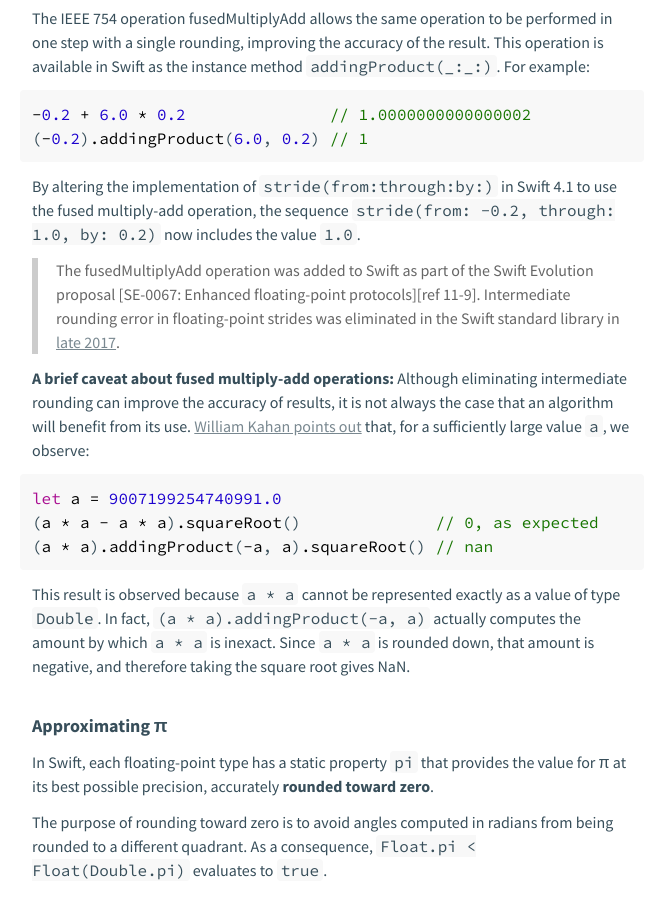
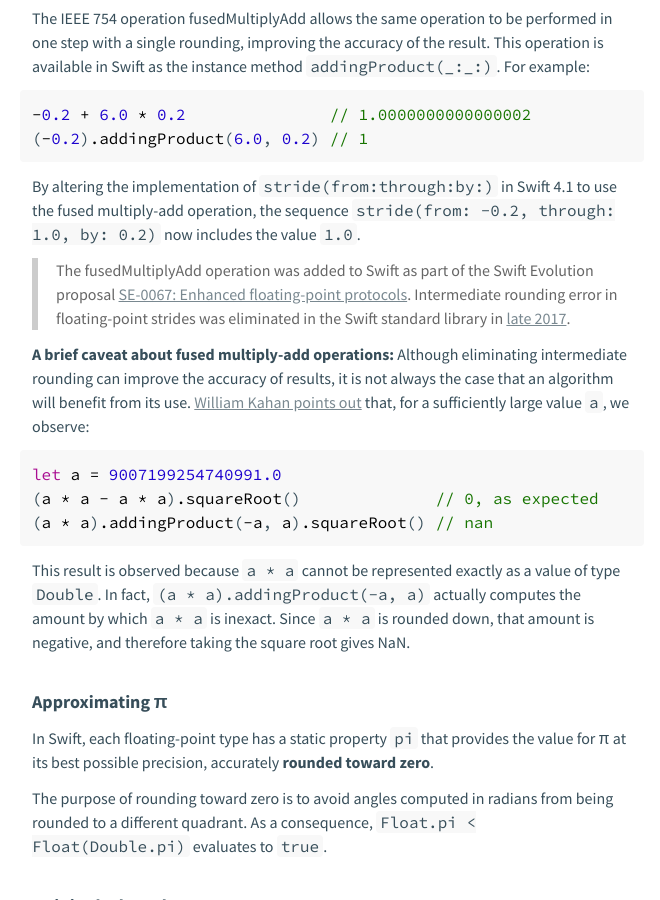
Before and after one commit to xwu/xwu-swift-numerics, a Jekyll site: the page built from fp-part-2.md, in a window 1280 px wide and 900 px high, scrolled down 2298 px. Shown: the whole window, without its empty margins (308-968 px from the left). Built offline with Jekyll 4.4.1, drawn with Linux system fonts in a browser that asks for light colours; our own code applies the rules of GitHub Pages for plain Markdown files; part of the change alters nothing that is shown.

```diff
--- a/fp-part-2.md
+++ b/fp-part-2.md
@@ -146,6 +146,7 @@ of type `Double`. In fact, `(a * a).addingProduct(-a, a)` actually computes the
 amount by which `a * a` is inexact. Since `a * a` is rounded down, that amount
 is negative, and therefore taking the square root gives NaN.
 
+[ref 11-9]: https://github.com/apple/swift-evolution/blob/master/proposals/0067-floating-point-protocols.md
 [ref 12-6]: https://github.com/apple/swift/pull/13007
 [ref 12-7]: https://people.eecs.berkeley.edu/~wkahan/ieee754status/ieee754.ps
 
```
